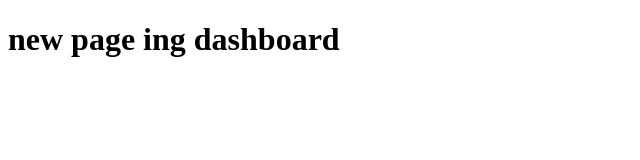
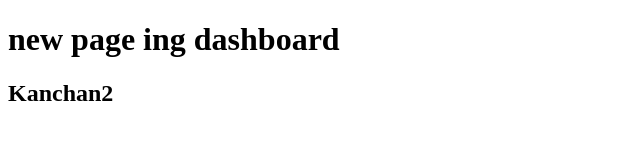
Before and after one commit to kanchanbasukala/my-first-website, a plain HTML site: page kanchan.html in a window 1280 px wide. Shown: the whole page, without its empty margins (0-640 px from the left). Drawn offline with Linux system fonts and the light colour scheme.

Commit message:
fixing the eror

```diff
--- a/kanchan.html
+++ b/kanchan.html
@@ -11,6 +11,7 @@
     </head>
     <body>
     <h1>new page ing dashboard</h1>
+    <h2>Kanchan2</h2>
 
         <script src="" async defer></script>
     </body>
```
